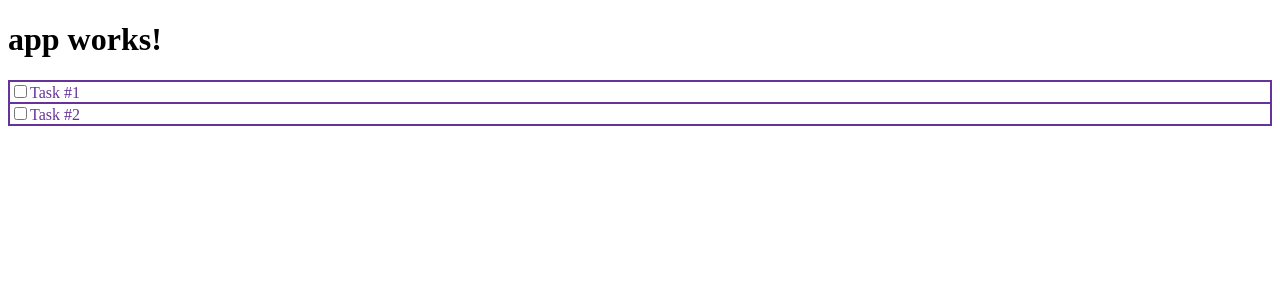
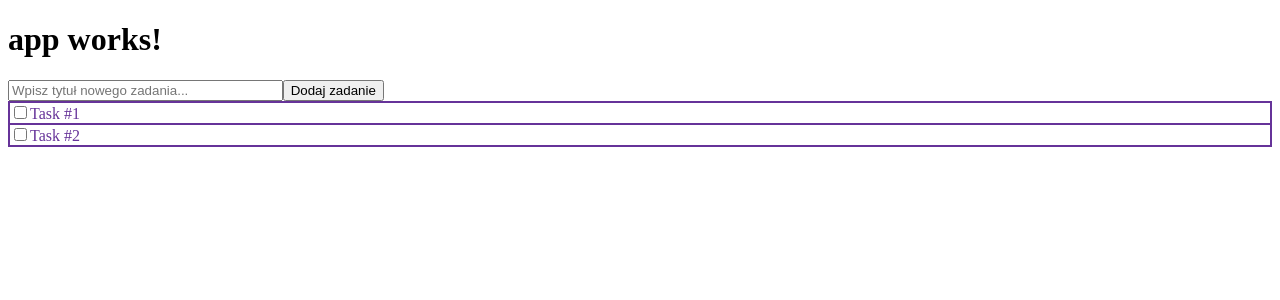
Before and after one commit to Choniawko/ng-componets-pro, an Angular app: page / in a window 1280 px wide. Shown: the top 300 px of the page. Built offline with nearby package versions, Linux system fonts and the light colour scheme.

Commit message:
add task

```diff
--- a/src/app/app.module.ts
+++ b/src/app/app.module.ts
@@ -6,12 +6,14 @@ import { HttpModule } from '@angular/http';
 import { AppComponent } from './app.component';
 import { TaskListComponent } from './task-list/task-list.component';
 import { TaskComponent } from './task-list/task/task.component';
+import { AddTaskComponent } from './task-list/add-task/add-task.component';
 
 @NgModule({
   declarations: [
     AppComponent,
     TaskListComponent,
-    TaskComponent
+    TaskComponent,
+    AddTaskComponent
   ],
   imports: [
     BrowserModule,
--- /dev/null
+++ b/src/app/task-list/add-task/add-task.component.css
@@ -0,0 +1,3 @@
+.add-task__title-input {
+    width: 20em;
+}
--- /dev/null
+++ b/src/app/task-list/add-task/add-task.component.html
@@ -0,0 +1,2 @@
+<input type="text" class="add-task__title-input" placeholder="Wpisz tytuł nowego zadania..." #titleInput>
+<button class="button" (click)="addTask(titleInput)" class="button">Dodaj zadanie</button>
--- /dev/null
+++ b/src/app/task-list/add-task/add-task.component.ts
@@ -0,0 +1,26 @@
+import { Component, OnInit, ViewEncapsulation, Output, EventEmitter } from '@angular/core';
+
+@Component({
+  selector: 'app-add-task',
+  templateUrl: './add-task.component.html',
+  styleUrls: ['./add-task.component.css'],
+  host: {
+  class: 'add-task'
+},
+encapsulation: ViewEncapsulation.None
+})
+export class AddTaskComponent implements OnInit {
+
+  @Output() addedTask: EventEmitter<string> = new EventEmitter();
+  constructor() { }
+
+  ngOnInit() {
+  }
+
+  addTask(taskTitle: HTMLInputElement): void {
+    this.addedTask.next(taskTitle.value);
+    taskTitle.value = '';
+    taskTitle.focus();
+  }
+
+}
--- a/src/app/task-list/task-list.component.html
+++ b/src/app/task-list/task-list.component.html
@@ -1,3 +1,4 @@
+<app-add-task (addedTask)="addTask($event)"></app-add-task>
 <div  class="task">
   <app-task *ngFor="let task of tasks" [task]="task"></app-task>
 </div>
--- a/src/app/task-list/task-list.component.ts
+++ b/src/app/task-list/task-list.component.ts
@@ -19,4 +19,11 @@ export class TaskListComponent implements OnInit {
     ];
   }
 
+  addTask(title: string): void {
+    this.tasks.push({
+      title,
+      done: false
+    });
+  }
+
 }
```
Also changed, not shown: 1 other file (tests, documents, lock files or other folders).
